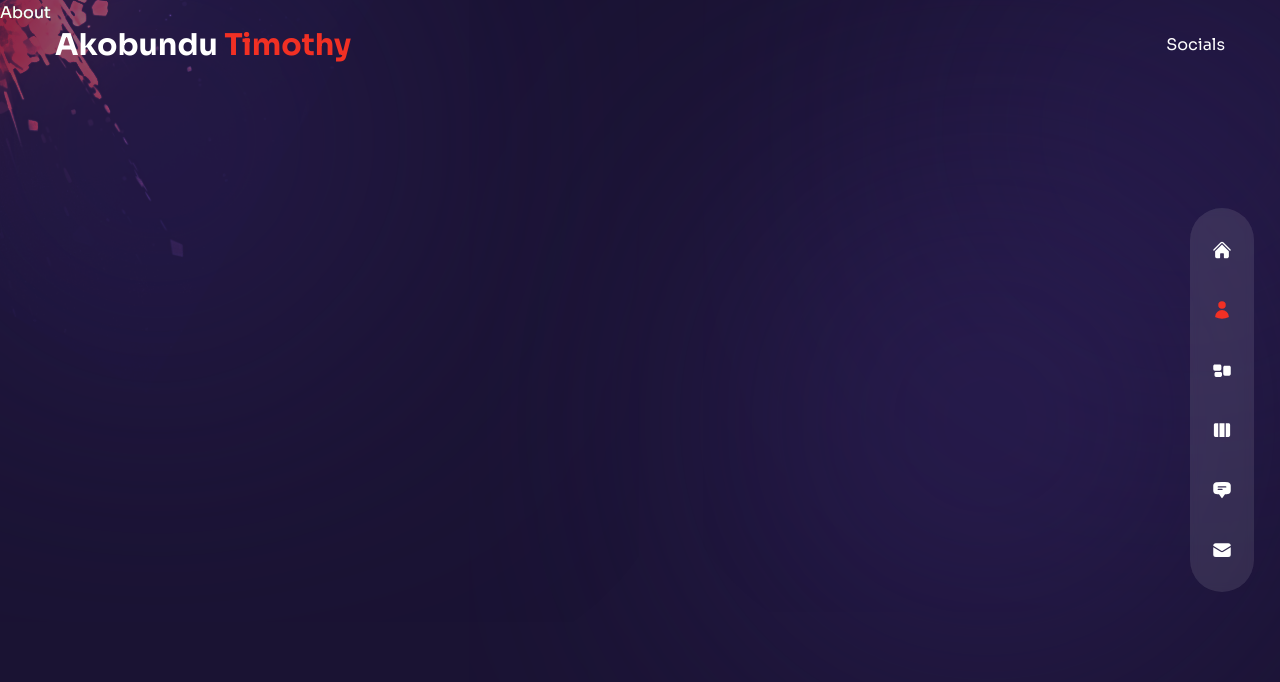
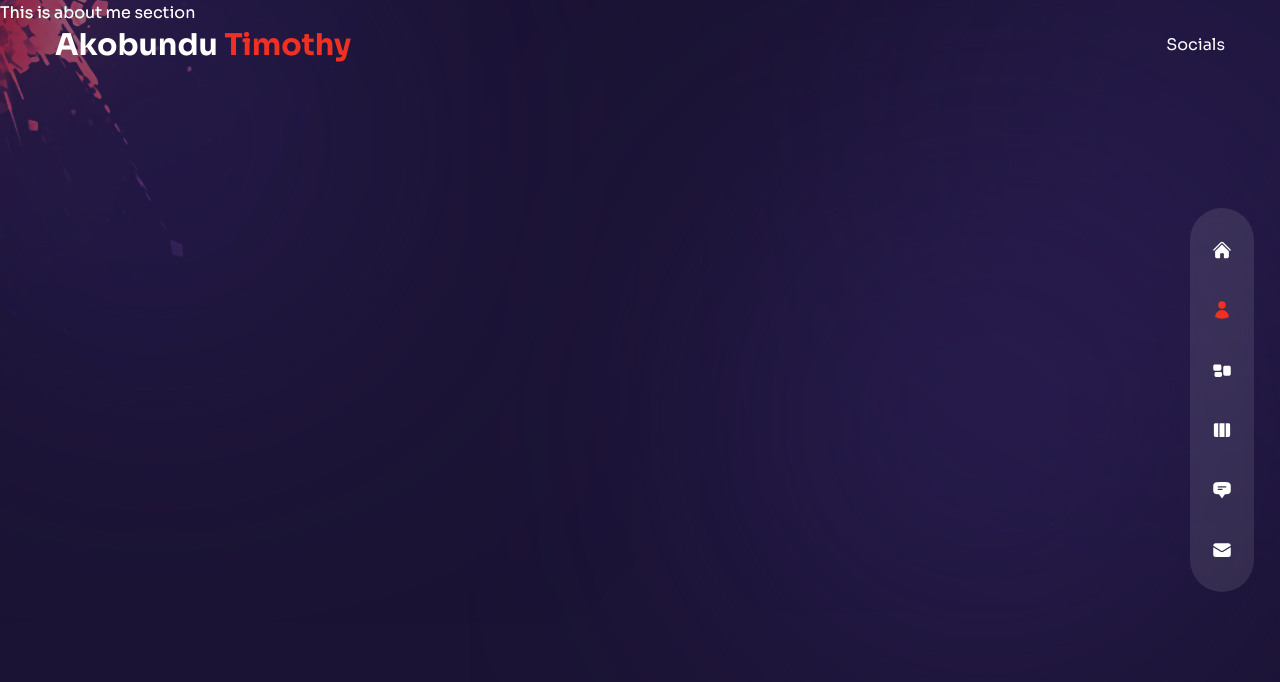
Before and after one commit to timothy2462/Timothy_profile, a Next.js app: page /about in a window 1280 px wide. Shown: the top 682 px of the page. Built offline with nearby package versions, Linux system fonts and the light colour scheme.

Commit message:
worked on about me section

```diff
--- a/pages/about/index.js
+++ b/pages/about/index.js
@@ -88,7 +88,7 @@ const aboutData = [
 ];
 
 const About = () => {
-  return <div>About</div>;
+  return <div>This is about me section</div>;
 };
 
 export default About;
```
